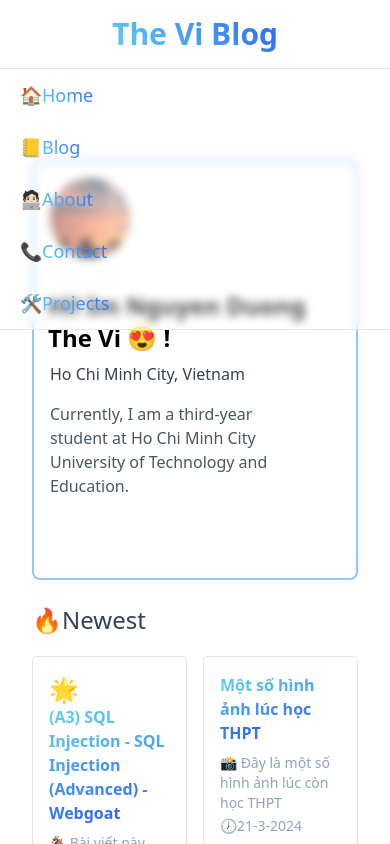
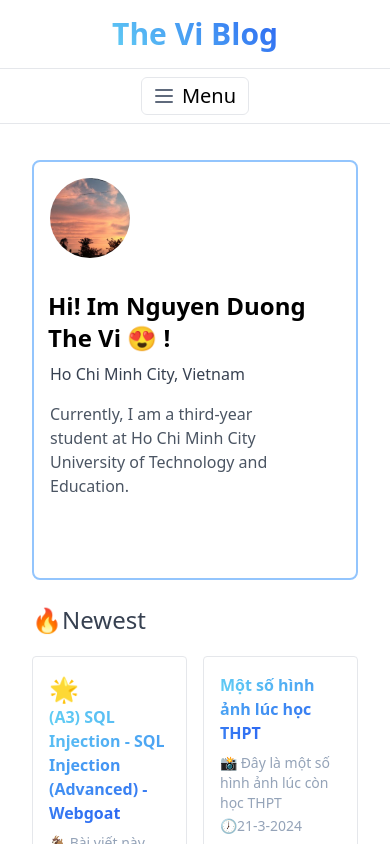
Before and after one commit to thevi31415/nguyenduongtheviblog, a Next.js app: page / in a window 390 px wide. Shown: the top 844 px of the page. Built offline with nearby package versions, Linux system fonts and the light colour scheme.

Commit message:
Chỉnh sửa giao diện hiển thị menu trên moblie

```diff
--- a/app/layout.tsx
+++ b/app/layout.tsx
@@ -35,7 +35,24 @@ export default function RootLayout({
         </div>
 
         <div>
-          <div id="menu">
+          <div className="md:hidden">
+            <div className="flex justify-center m-2">
+              <div
+                className="flex items-center p-1 px-3 border rounded-md cursor-pointer"
+                id="menu-button"
+              >
+                <Image
+                  className="w-5 h-5 mr-2"
+                  src="/menu.svg"
+                  alt="menu"
+                  width={50}
+                  height={50}
+                />
+                <div className="text-xl">Menu</div>
+              </div>
+            </div>
+          </div>
+          <div className="hidden md:block" id="menu">
             <ul className="justify-center text-lg font-medium md:flex">
               <li className="p-3 mx-2 ">
                 <p className="relative group">
@@ -59,7 +76,6 @@ export default function RootLayout({
                   <span className="absolute -bottom-1 left-0 w-0 h-1 bg-blue-500 transition-all group-hover:w-full"></span>
                 </p>
               </li>
-
               <li className="p-3 mx-2 ">
                 <p className="relative group">
                   <span>
@@ -71,7 +87,6 @@ export default function RootLayout({
                   <span className="absolute -bottom-1 left-0 w-0 h-1 bg-blue-500 transition-all group-hover:w-full"></span>
                 </p>
               </li>
-
               <li className="p-3 mx-2 ">
                 <p className="relative group">
                   <span>
@@ -83,7 +98,6 @@ export default function RootLayout({
                   <span className="absolute -bottom-1 left-0 w-0 h-1 bg-blue-500 transition-all group-hover:w-full"></span>
                 </p>
               </li>
-
               <li className="p-3 mx-2 ">
                 <p className="relative group">
                   <span>
@@ -98,6 +112,21 @@ export default function RootLayout({
             </ul>
           </div>
         </div>
+
+        {/* <div>
+          <div id="menu">
+            <ul className="justify-center text-lg font-medium md:flex">
+
+
+
+
+
+
+
+
+            </ul>
+          </div>
+        </div> */}
       </nav>
     </header>
   );
@@ -105,7 +134,7 @@ export default function RootLayout({
     <>
       <div className="text-center">
         <span className="block text-sm text-center text-gray-500 dark:text-gray-400 mb-3">
-          © 2024 Nguyen Duong The Vi . All Rights Reserved.
+          © 2024 Nguyen Duong The Vi. All Rights Reserved.
         </span>
         <a
           href="https://github.com/thevi31415/nguyenduongtheviblog"
@@ -228,6 +257,28 @@ export default function RootLayout({
       behavior: "smooth",
     });
   };
+  useEffect(() => {
+    const handleClick = () => {
+      const menubtn = document.getElementById("menu-button");
+      const menu = document.getElementById("menu");
+      if (menubtn && menu) {
+        menu.classList.toggle("hidden");
+      }
+    };
+
+    const menubtn = document.getElementById("menu-button");
+    if (menubtn) {
+      menubtn.addEventListener("click", handleClick);
+    }
+
+    // Cleanup function to remove the event listener
+    return () => {
+      if (menubtn) {
+        menubtn.removeEventListener("click", handleClick);
+      }
+    };
+  }, []); // empty dependency array means this effect runs once after mount
+
   return (
     <html>
       <head />
```
Also changed, not shown: public/menu.svg (added).
